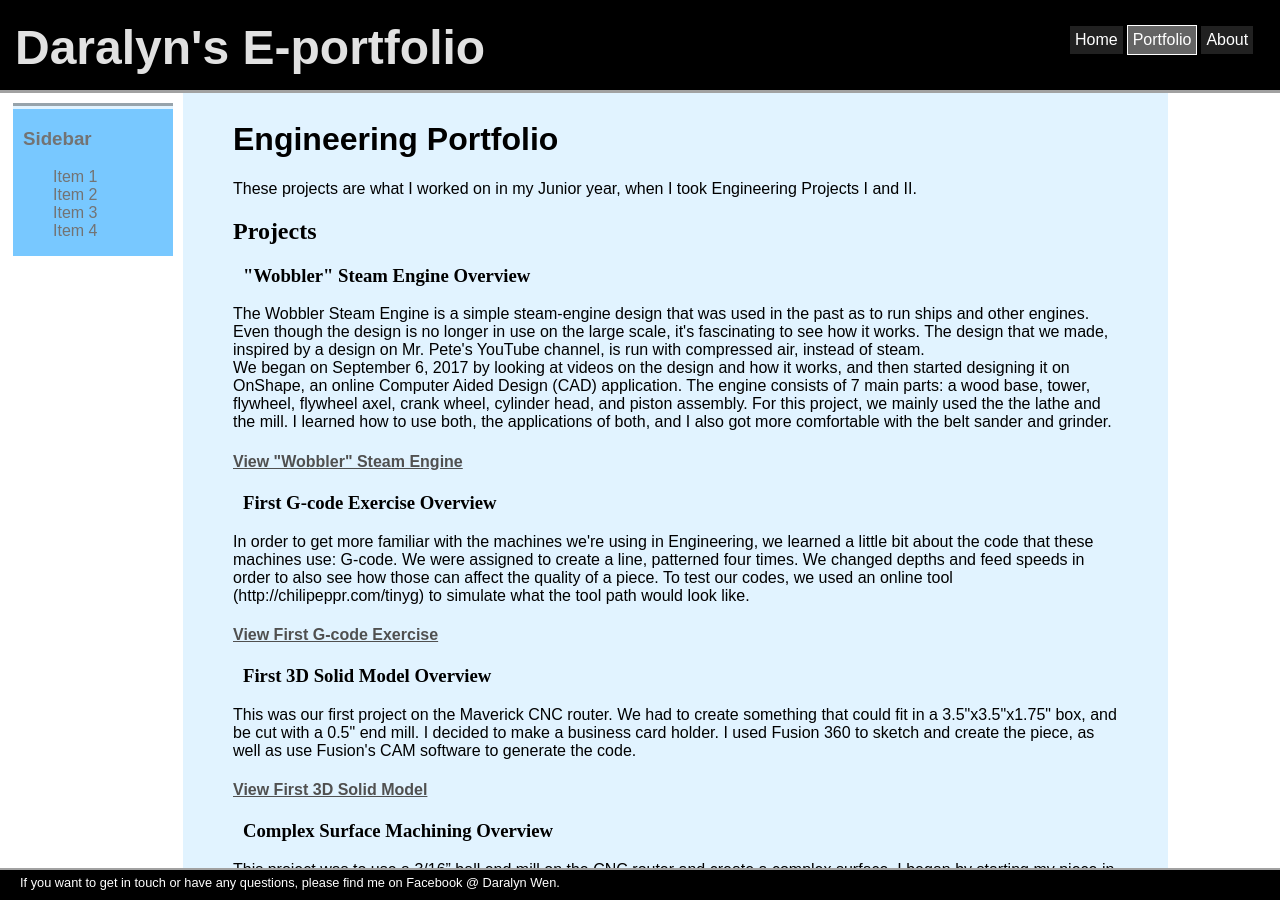
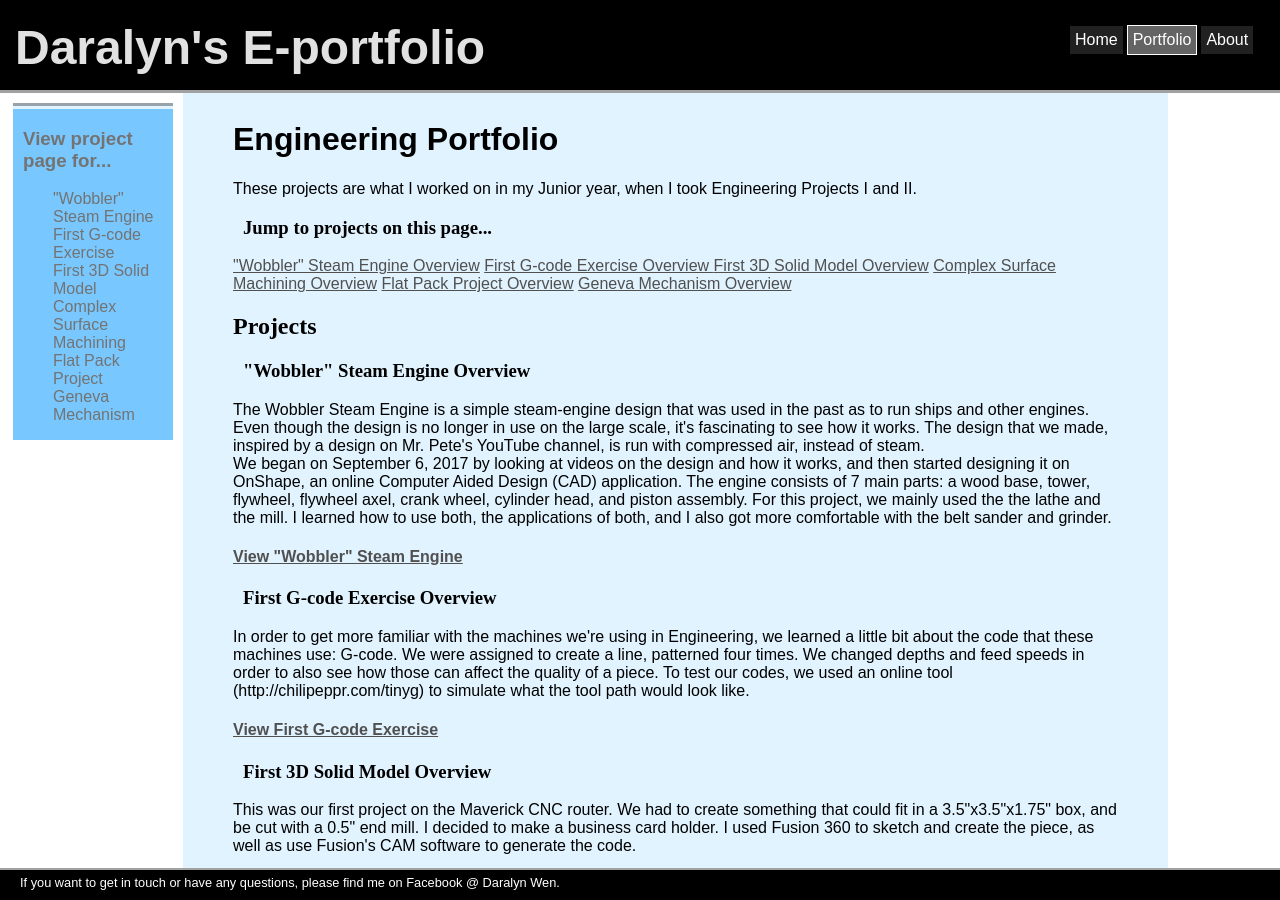
Before and after one commit to daralyn/daralyn.github.io, a Jekyll site: the page built from portfolio/engineering/index.html, in a window 1280 px wide and 900 px high. Built offline with Jekyll 4.4.1, drawn with Linux system fonts in a browser that asks for light colours.

Commit message:
Update index.html

```diff
--- a/portfolio/engineering/index.html
+++ b/portfolio/engineering/index.html
@@ -3,12 +3,14 @@ layout: portfolio
 title: Daralyn's Engineering Portfolio
 ---
 <div class="sidebar">
-	<h3><a class="sidelinkbig">Sidebar</a></h3>
+	<h3><a class="sidelinkbig">View project page for...</a></h3>
 		<ul class="sidelist">
-			<li><a class="sidelinkreg" href="/">Item 1</a></li>
-			<li><a class="sidelinkreg" href="/">Item 2</a></li>
-			<li><a class="sidelinkreg" href="/">Item 3</a></li>
-			<li><a class="sidelinkreg" href="/">Item 4</a></li>
+			<li><a class="sidelinkreg" href="https://daralyn.github.io/portfolio/engineering/wobbler-steam-engine">"Wobbler" Steam Engine</a></li>
+			<li><a class="sidelinkreg" href="https://daralyn.github.io/portfolio/engineering/first-g-code-exercise">First G-code Exercise</a></li>
+			<li><a class="sidelinkreg" href="https://daralyn.github.io/portfolio/engineering/first-3d-solid-model">First 3D Solid Model</a></li>
+			<li><a class="sidelinkreg" href="https://daralyn.github.io/portfolio/engineering/complex-surface-machining">Complex Surface Machining</a></li>
+			<li><a class="sidelinkreg" href="https://daralyn.github.io/portfolio/engineering/flat-pack-project">Flat Pack Project</a></li>
+			<li><a class="sidelinkreg" href="https://daralyn.github.io/portfolio/engineering/geneva-mechanism">Geneva Mechanism</a></li>
 		</ul>
 </div> <!-- sidebar-->
 
@@ -16,30 +18,40 @@ title: Daralyn's Engineering Portfolio
   Engineering Portfolio
 </h1>
 <p> These projects are what I worked on in my Junior year, when I took Engineering Projects I and II. </p>
+<h3>Jump to projects on this page...</h3>
+	<p>
+		<a href="#wobbler">"Wobbler" Steam Engine Overview</a>
+		<a href="#g-code"> First G-code Exercise Overview </a>
+		<a href="#solidmodel">First 3D Solid Model Overview</a>
+		<a href="#complexsurface">Complex Surface Machining Overview</a>
+		<a href="#flatpack">Flat Pack Project Overview</a>
+		<a href="#geneva">Geneva Mechanism Overview</a>
+
+	</p>
 
 <h2> Projects </h2>
 
-    <h3>"Wobbler" Steam Engine Overview</h3>
+    <h3 id="wobbler">"Wobbler" Steam Engine Overview</h3>
       <p>The Wobbler Steam Engine is a simple steam-engine design that was used in the past as to run ships and other engines. Even though the design is no longer in use on the large scale, it's fascinating to see how it works. The design that we made, inspired by a design on Mr. Pete's YouTube channel, is run with compressed air, instead of steam.
      <br> We began on September 6, 2017 by looking at videos on the design and how it works, and then started designing it on OnShape, an online Computer Aided Design (CAD) application. The engine consists of 7 main parts: a wood base, tower, flywheel, flywheel axel, crank wheel, cylinder head, and piston assembly. For this project, we mainly used the the lathe and the mill. I learned how to use both, the applications of both, and I also got more comfortable with the belt sander and grinder.</p>
-     <h4><a href="">View "Wobbler" Steam Engine</a></h4>
+     <h4><a href="https://daralyn.github.io/portfolio/engineering/wobbler-steam-engine">View "Wobbler" Steam Engine</a></h4>
 
-    <h3>First G-code Exercise Overview</h3>
+    <h3 id="g-code">First G-code Exercise Overview</h3>
       <p>In order to get more familiar with the machines we're using in Engineering, we learned a little bit about the code that these machines use: G-code. We were assigned to create a line, patterned four times. We changed depths and feed speeds in order to also see how those can affect the quality of a piece. To test our codes, we used an online tool (http://chilipeppr.com/tinyg) to simulate what the tool path would look like.</p>
-      <h4><a href="">View First G-code Exercise</a></h4>
+      <h4><a href="https://daralyn.github.io/portfolio/engineering/first-g-code-exercise">View First G-code Exercise</a></h4>
 
-    <h3>First 3D Solid Model Overview</h3>
+    <h3 id="solidmodel">First 3D Solid Model Overview</h3>
       <p>This was our first project on the Maverick CNC router. We had to create something that could fit in a 3.5"x3.5"x1.75" box, and be cut with a 0.5" end mill. I decided to make a business card holder. I used Fusion 360 to sketch and create the piece, as well as use Fusion's CAM software to generate the code.</p>
-      <h4><a href="">View First 3D Solid Model</a></h4>
+      <h4><a href="https://daralyn.github.io/portfolio/engineering/first-3d-solid-model">View First 3D Solid Model</a></h4>
 
-    <h3>Complex Surface Machining Overview</h3>
+    <h3 id="complexsurface">Complex Surface Machining Overview</h3>
       <p>This project was to use a 3/16” ball end mill on the CNC router and create a complex surface. I began by starting my piece in Fusion. Afterwards, used another CAM software to generate the code. </p>
-      <h4><a href="">View Complex Surface Machining</a></h4>
+      <h4><a href="https://daralyn.github.io/portfolio/engineering/complex-surface-machining">View Complex Surface Machining</a></h4>
 
-    <h3>Flat Pack Project Overview</h3>
+    <h3 id="flatpack">Flat Pack Project Overview</h3>
       <p>In this project, we created a 3D object that could be pressed together with multiple 2D pieces. The constraints were that the piece should fit on a 2'x5' board of plywood, and could use either 1/2" or 1/4" thickness. We again used the Maverick Router. My pieces were cut on the 1/4" thick plywood with a 1/8" end mill. </p>
-      <h4><a href="">View Flat Pack Project</a></h4>
+      <h4><a href="https://daralyn.github.io/portfolio/engineering/flat-pack-project">View Flat Pack Project</a></h4>
 
-    <h3>Geneva Mechanism Overview</h3>
+    <h3 id="geneva">Geneva Mechanism Overview</h3>
       <p>For this project, we looked at videos showing how the Geneva Mechanism moves/works. Then we had to design one ourselves and think about how it moves and think about clearances between parts. Larger clearances require less design accuracy but also can cause it not to operate correctly. Having no clearances would not allow it to move. We used the laser cutter to cut the pieces out and test if the clearances worked. I made adjustments, and then we used Fusion 360's CAM software to generate code to cut out the drive wheel. We then cut out the remaining pieces on the water jet, and assembled it.</p>
-      <h4> <a href=""> View Geneva Mechanism </a></h4>
+      <h4> <a href="https://daralyn.github.io/portfolio/engineering/geneva-mechanism"> View Geneva Mechanism </a></h4>
```
